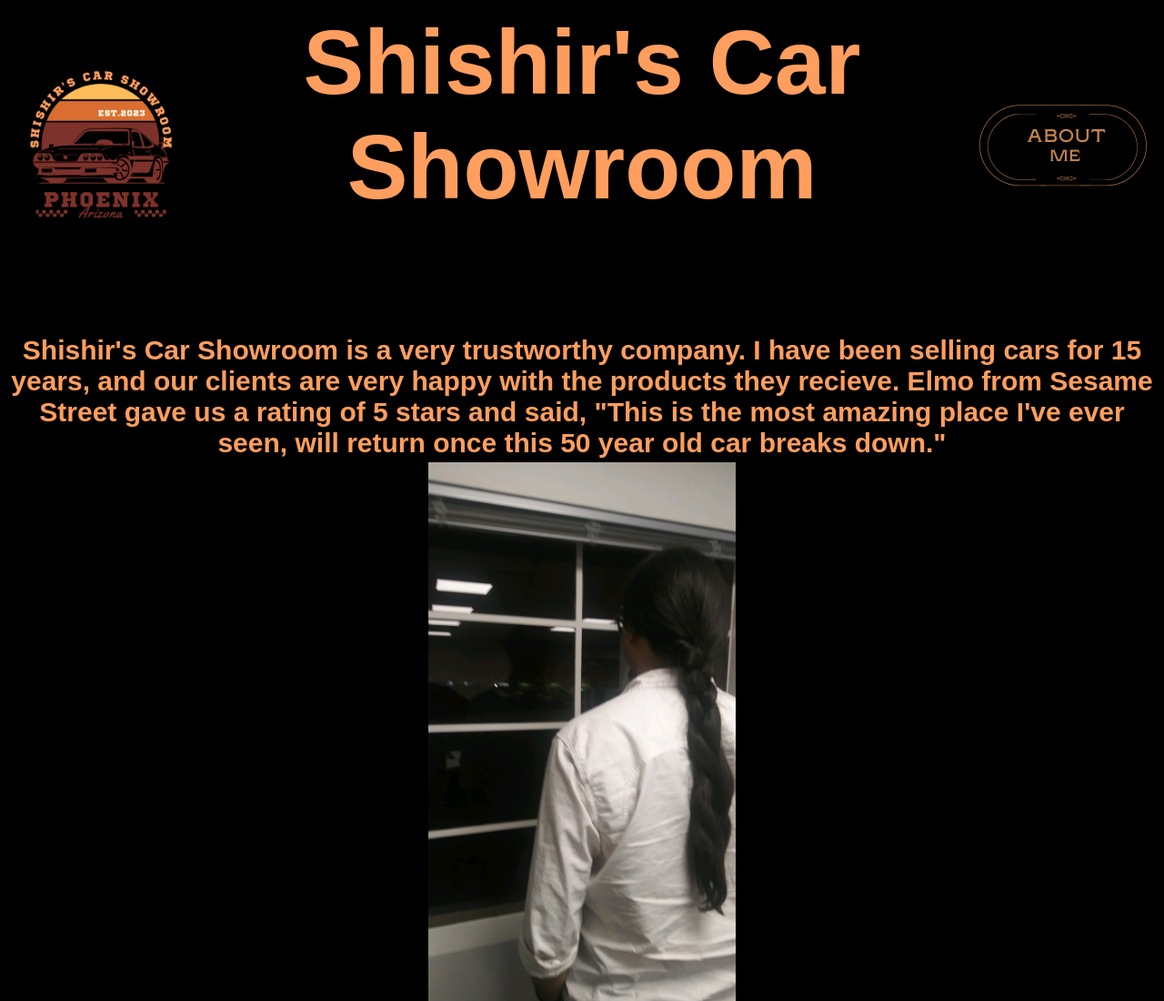
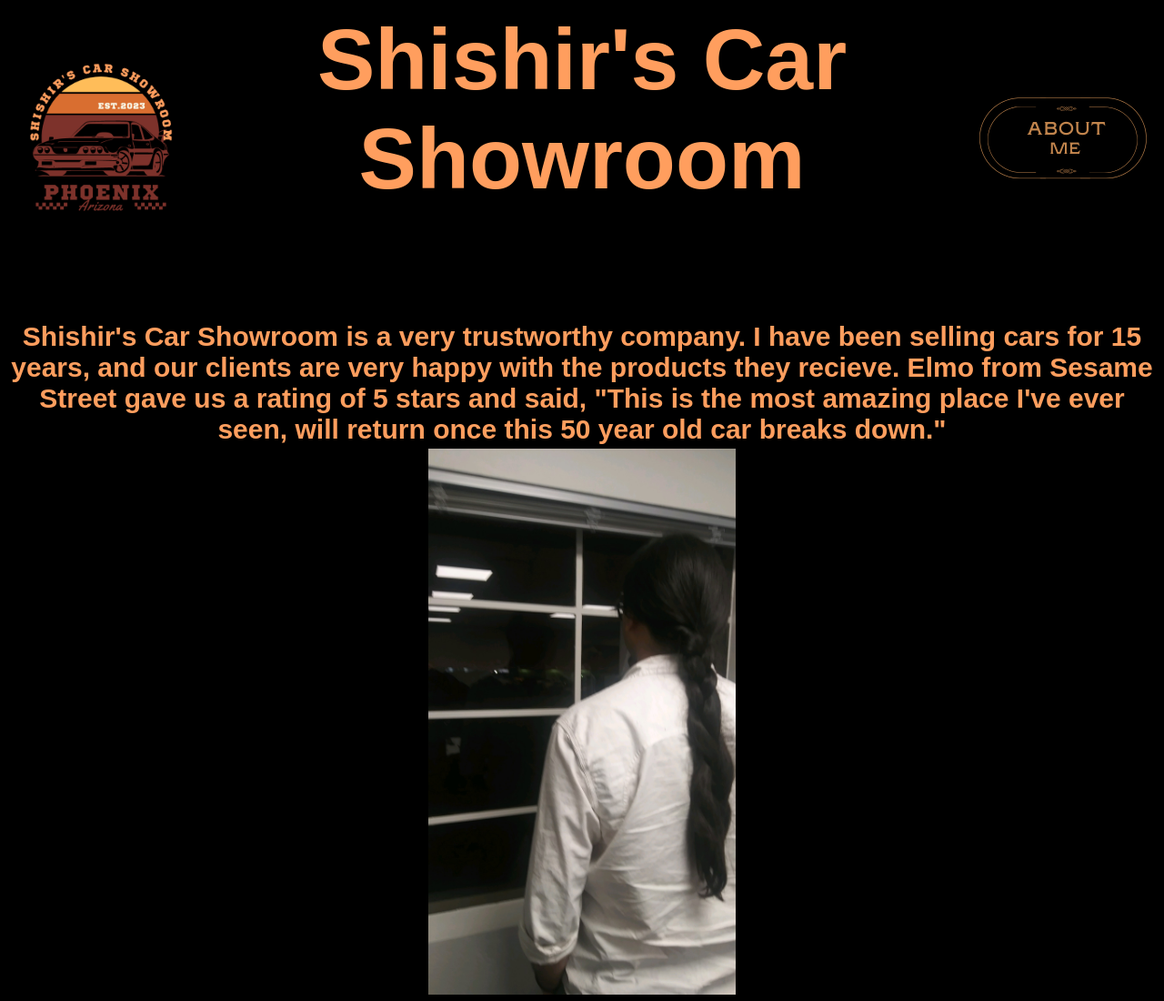
Before and after one commit to roshan0215/roshan0215.github.io, a plain HTML site: page aboutme.html in a window 1280 px wide. Shown: the top 1100 px of the page at 91% size. Drawn offline with Linux system fonts and the light colour scheme.

Commit message:
Update aboutme.html

```diff
--- a/aboutme.html
+++ b/aboutme.html
@@ -6,7 +6,7 @@
             font-family: Arial, Helvetica, sans-serif;
         }
         h1 {
-            font-size: 100px;
+            font-size: 95px;
             color: #FF9E5E;
             font-family: Arial, Helvetica, sans-serif;
         }
```
